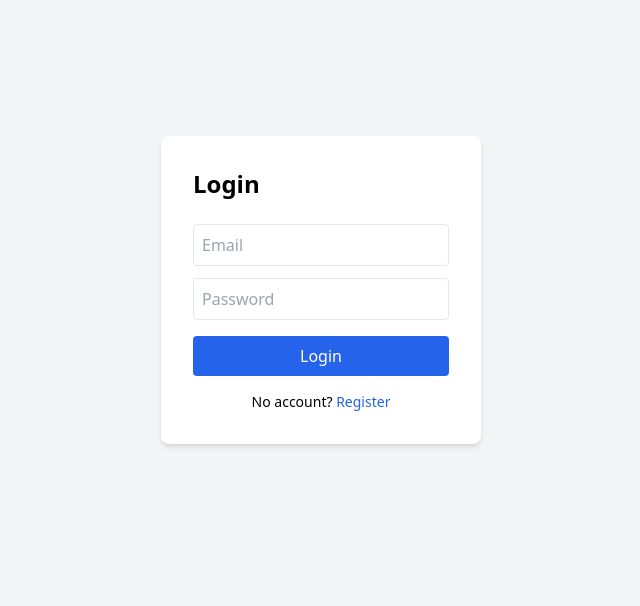
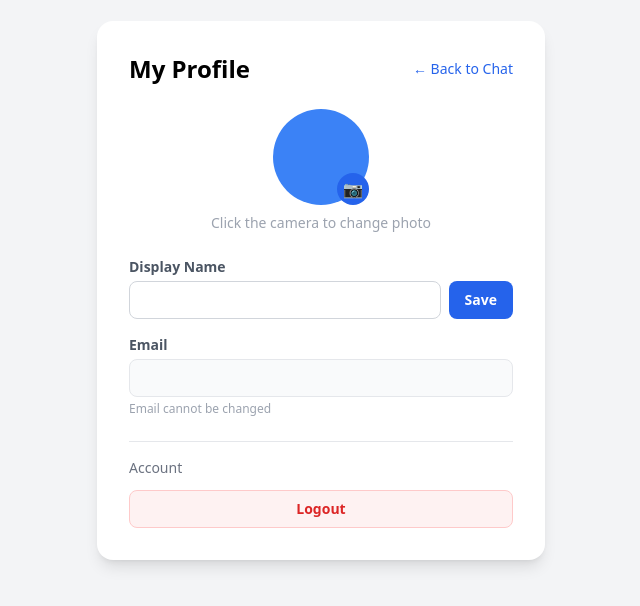
Before and after one commit to rasikadharmadhikari/chat_app, a React (Vite) app in the folder client/: page /profile in a window 1280 px wide. Before the commit this address led to /login. Shown: the part 110-716 px from the top of the page, without its empty margins (319-959 px from the left). Built offline with nearby package versions, Linux system fonts and the light colour scheme; no server answers; sample sign-in values are in the browser's storage.

Commit message:
add files

```diff
--- a/client/src/App.jsx
+++ b/client/src/App.jsx
@@ -3,6 +3,7 @@ import { AuthProvider, useAuth } from './context/AuthContext';
 import Login from './pages/Login';
 import Register from './pages/Register';
 import Chat from './pages/Chat';
+import Profile from './pages/Profile';
 
 function ProtectedRoute({ children }) {
   const { user } = useAuth();
@@ -24,6 +25,14 @@ function App() {
               </ProtectedRoute>
             }
           />
+          <Route
+            path="/profile"
+            element={
+              <ProtectedRoute>
+                <Profile />
+              </ProtectedRoute>
+            }
+          />
           <Route path="*" element={<Navigate to="/login" />} />
         </Routes>
       </BrowserRouter>
--- a/client/src/components/Sidebar.jsx
+++ b/client/src/components/Sidebar.jsx
@@ -3,6 +3,7 @@ import api from '../services/api';
 import { useAuth } from '../context/AuthContext';
 import SearchBar from './SearchBar';
 import CreateGroupModal from './CreateGroupModal';
+import { useNavigate } from 'react-router-dom';
 
 export default function Sidebar({
   onSelectConversation,
@@ -12,7 +13,7 @@ export default function Sidebar({
 }) {
   const [conversations, setConversations] = useState([]);
   const [showGroupModal, setShowGroupModal] = useState(false);
-
+const navigate = useNavigate();
   const { user, logout } = useAuth();
 
   const fetchConversations = useCallback(async () => {
@@ -169,16 +170,22 @@ export default function Sidebar({
           </div>
         </div>
 
-        {/* Logged in user */}
-        <div className="p-3 border-b border-gray-700">
-          <p className="text-sm text-gray-400">
-            Logged in as
-          </p>
-
-          <p className="text-sm font-semibold">
-            {user.name}
-          </p>
-        </div>
+        <div
+  className="p-3 border-b border-gray-700 flex items-center gap-3 cursor-pointer hover:bg-gray-800 transition"
+  onClick={() => navigate('/profile')}
+>
+  <div className="w-8 h-8 rounded-full bg-blue-500 flex items-center justify-center text-white font-bold text-sm overflow-hidden flex-shrink-0">
+    {user.avatar ? (
+      <img src={user.avatar} alt={user.name} className="w-full h-full object-cover" />
+    ) : (
+      user.name?.charAt(0).toUpperCase()
+    )}
+  </div>
+  <div className="flex-1 min-w-0">
+    <p className="text-sm font-semibold truncate">{user.name}</p>
+    <p className="text-xs text-gray-400">View Profile →</p>
+  </div>
+</div>
 
         {/* Search */}
         <SearchBar
--- /dev/null
+++ b/client/src/pages/Profile.jsx
@@ -0,0 +1,182 @@
+import { useState, useEffect } from 'react';
+import { useNavigate } from 'react-router-dom';
+import api from '../services/api';
+import { useAuth } from '../context/AuthContext';
+
+export default function Profile() {
+  const { user, logout } = useAuth();
+  const navigate = useNavigate();
+  const [name, setName] = useState('');
+  const [email, setEmail] = useState('');
+  const [avatar, setAvatar] = useState('');
+  const [loading, setLoading] = useState(false);
+  const [avatarLoading, setAvatarLoading] = useState(false);
+  const [message, setMessage] = useState('');
+  const [error, setError] = useState('');
+
+  useEffect(() => {
+    const fetchProfile = async () => {
+      try {
+        const res = await api.get('/profile/me');
+        setName(res.data.name);
+        setEmail(res.data.email);
+        setAvatar(res.data.avatar);
+      } catch (err) {
+        console.error('Failed to fetch profile:', err);
+      }
+    };
+    fetchProfile();
+  }, []);
+
+  const handleUpdateName = async () => {
+    if (!name.trim()) return;
+    setLoading(true);
+    setMessage('');
+    setError('');
+    try {
+      const res = await api.put('/profile/me', { name });
+      localStorage.setItem('user', JSON.stringify({
+        ...user,
+        name: res.data.name,
+      }));
+      setMessage('Name updated successfully!');
+    } catch (err) {
+      setError('Failed to update name');
+    } finally {
+      setLoading(false);
+    }
+  };
+
+  const handleAvatarUpload = async (e) => {
+    const file = e.target.files[0];
+    if (!file) return;
+
+    setAvatarLoading(true);
+    setMessage('');
+    setError('');
+
+    const formData = new FormData();
+    formData.append('file', file);
+
+    try {
+      const res = await api.put('/profile/me/avatar', formData, {
+        headers: { 'Content-Type': 'multipart/form-data' },
+      });
+      setAvatar(res.data.avatar);
+      localStorage.setItem('user', JSON.stringify({
+        ...user,
+        avatar: res.data.avatar,
+      }));
+      setMessage('Avatar updated successfully!');
+    } catch (err) {
+      setError('Failed to upload avatar');
+    } finally {
+      setAvatarLoading(false);
+    }
+  };
+
+  return (
+    <div className="min-h-screen bg-gray-100 flex items-center justify-center p-4">
+      <div className="bg-white rounded-2xl shadow-lg w-full max-w-md p-8">
+
+        <div className="flex items-center justify-between mb-6">
+          <h1 className="text-2xl font-bold">My Profile</h1>
+          <button
+            onClick={() => navigate('/chat')}
+            className="text-sm text-blue-600 hover:underline"
+          >
+            ← Back to Chat
+          </button>
+        </div>
+
+        {message && (
+          <div className="bg-green-50 text-green-600 text-sm p-3 rounded-lg mb-4">
+            {message}
+          </div>
+        )}
+        {error && (
+          <div className="bg-red-50 text-red-600 text-sm p-3 rounded-lg mb-4">
+            {error}
+          </div>
+        )}
+
+        {/* Avatar section */}
+        <div className="flex flex-col items-center mb-6">
+          <div className="relative">
+            <div className="w-24 h-24 rounded-full bg-blue-500 flex items-center justify-center text-white text-3xl font-bold overflow-hidden">
+              {avatar ? (
+                <img
+                  src={avatar}
+                  alt="Avatar"
+                  className="w-full h-full object-cover"
+                />
+              ) : (
+                name?.charAt(0).toUpperCase()
+              )}
+            </div>
+            <label className="absolute bottom-0 right-0 bg-blue-600 text-white rounded-full w-8 h-8 flex items-center justify-center cursor-pointer hover:bg-blue-700">
+              {avatarLoading ? '...' : '📷'}
+              <input
+                type="file"
+                className="hidden"
+                accept="image/*"
+                onChange={handleAvatarUpload}
+              />
+            </label>
+          </div>
+          <p className="text-sm text-gray-400 mt-2">
+            Click the camera to change photo
+          </p>
+        </div>
+
+        {/* Name section */}
+        <div className="mb-4">
+          <label className="text-sm font-semibold text-gray-600 block mb-1">
+            Display Name
+          </label>
+          <div className="flex gap-2">
+            <input
+              type="text"
+              value={name}
+              onChange={(e) => setName(e.target.value)}
+              className="flex-1 border border-gray-300 rounded-lg px-3 py-2 text-sm outline-none focus:border-blue-500"
+            />
+            <button
+              onClick={handleUpdateName}
+              disabled={loading}
+              className="bg-blue-600 text-white px-4 py-2 rounded-lg text-sm font-semibold hover:bg-blue-700 disabled:opacity-50"
+            >
+              {loading ? '...' : 'Save'}
+            </button>
+          </div>
+        </div>
+
+        {/* Email section (read only) */}
+        <div className="mb-6">
+          <label className="text-sm font-semibold text-gray-600 block mb-1">
+            Email
+          </label>
+          <input
+            type="email"
+            value={email}
+            disabled
+            className="w-full border border-gray-200 rounded-lg px-3 py-2 text-sm bg-gray-50 text-gray-400"
+          />
+          <p className="text-xs text-gray-400 mt-1">Email cannot be changed</p>
+        </div>
+
+        {/* Account info */}
+        <div className="border-t pt-4">
+          <p className="text-sm text-gray-500 mb-3">Account</p>
+          <button
+            onClick={logout}
+            className="w-full bg-red-50 text-red-600 border border-red-200 py-2 rounded-lg text-sm font-semibold hover:bg-red-100"
+          >
+            Logout
+          </button>
+        </div>
+
+      </div>
+    </div>
+  );
+}
```
Also changed, not shown: 2 other files (tests, documents, lock files or other folders).
